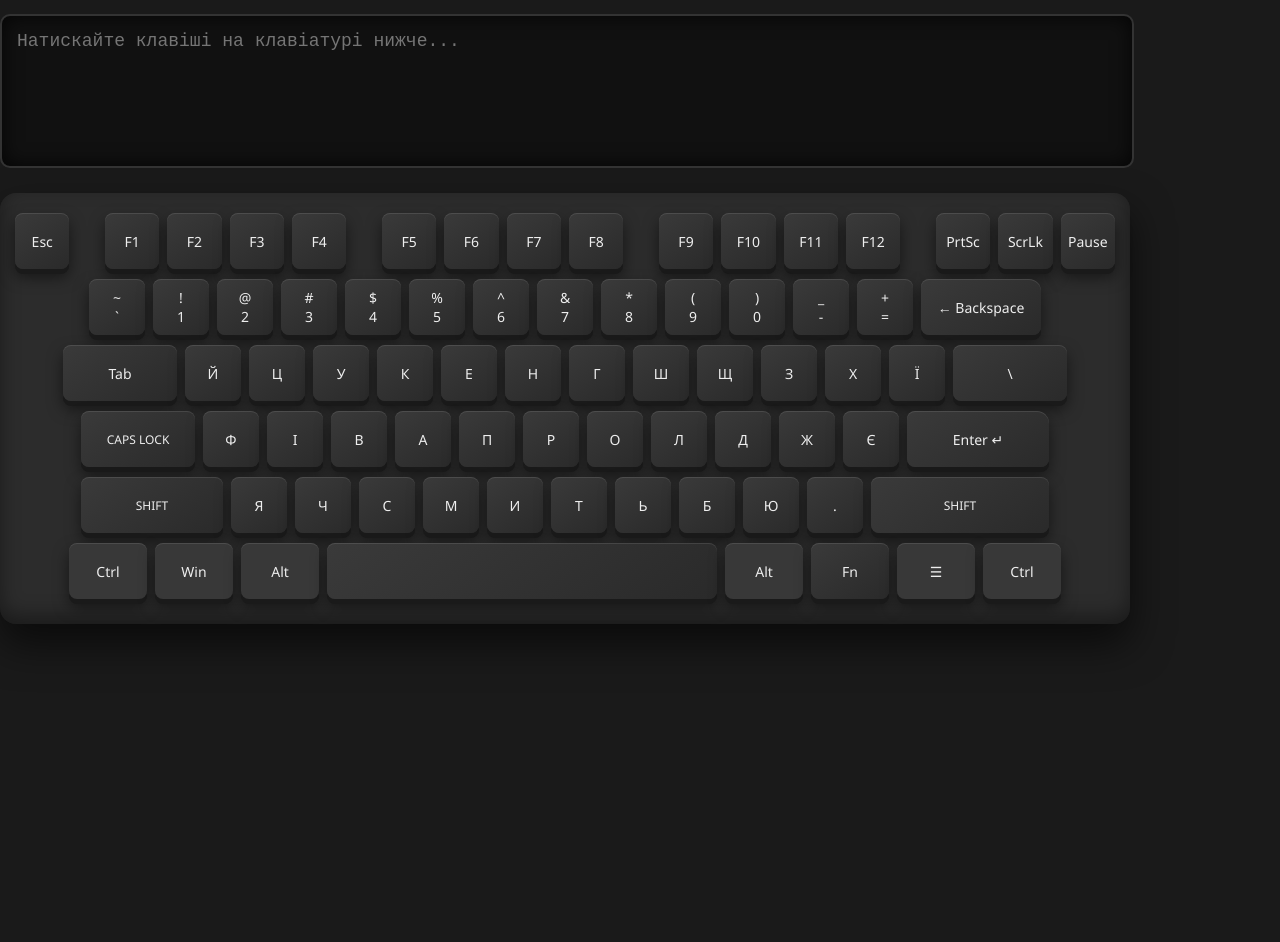
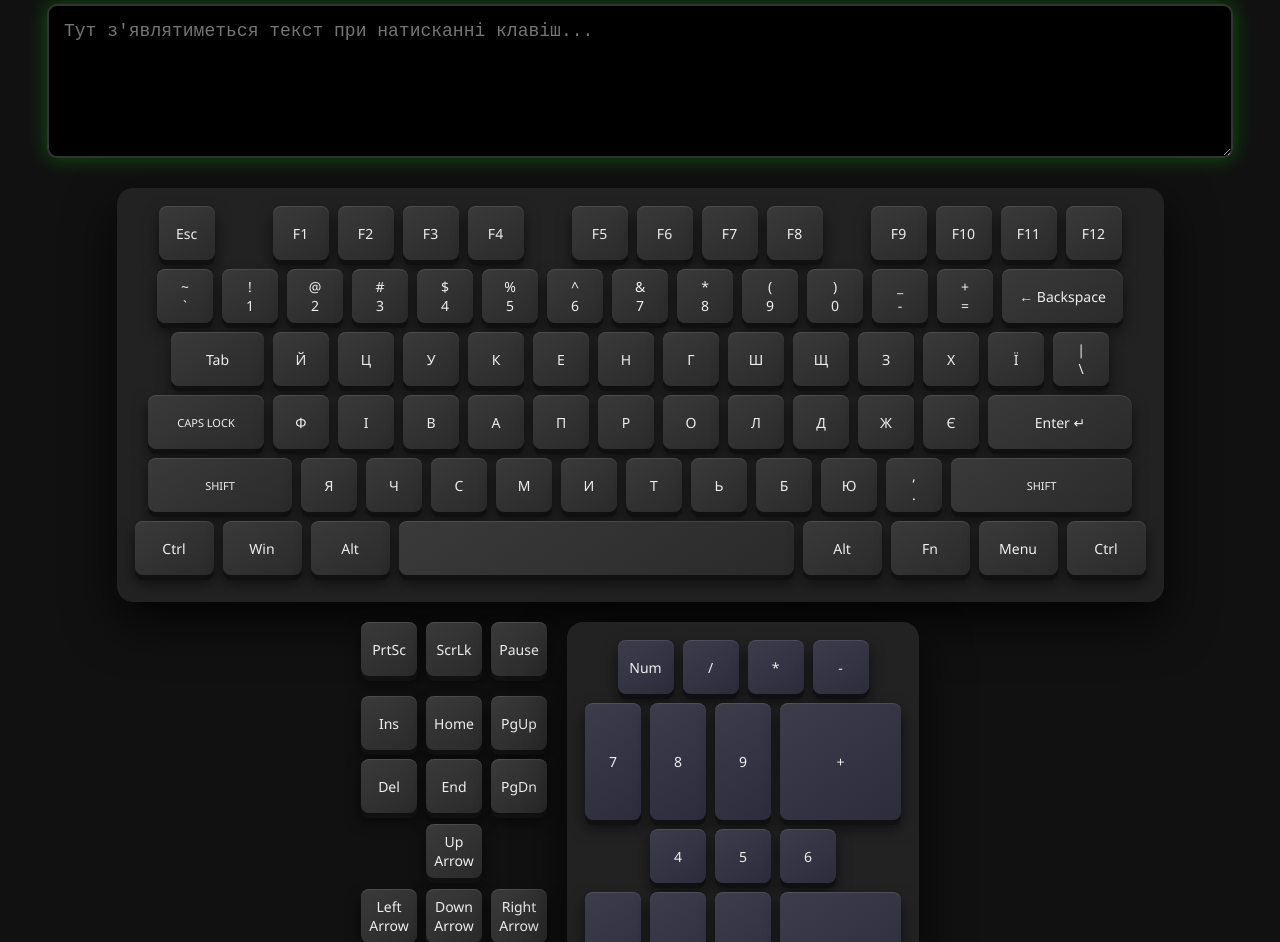
Before and after one commit to OvsienkoSasha/my-first-website, a plain HTML site: page practical4.html in a window 1280 px wide. Shown: the part 89-1031 px from the top of the page. Before the commit the page ends 820 px from the top, so only its background shows below. Drawn offline with Linux system fonts and the light colour scheme.

Commit message:
Update practical4.html

```diff
--- a/practical4.html
+++ b/practical4.html
@@ -2,145 +2,135 @@
 <html lang="uk">
 <head>
 <meta charset="UTF-8">
-<title>Віртуальна клавіатура 100% (Full Size)</title>
+<title>Віртуальна клавіатура 100% + NumPad</title>
 <style>
   body {
     margin: 0;
-    height: 100vh;
-    background: #1a1a1a;
-    display: center;
+ padding: 20px 0;
+ min-height: 100vh;
+ background: #111;
+ display: flex;
+ flex-direction: column;
  align-items: center;
  font-family: 'Segoe UI', sans-serif;
  user-select: none;
   }
 
-  .keyboard {
-    background: #2c2c2c;
-    padding: 20px 15px 15px;
+  h1 {
+    color: #0f0;
+    text-align: center;
+    margin: 10px 0 20px;
+    text-shadow: 0 0 15px #0f0;
+  }
+
+  textarea.output {
+    width: 90%;
+    max-width: 1200px;
+    height: 120px;
+    padding: 15px;
+    background: #000;
+    color: #0f0;
+    font-family: 'Courier New', monospace;
+    font-size: 18px;
+    border: 2px solid #333;
+    border-radius: 10px;
+    resize: vertical;
+    box-shadow: 0 0 20px rgba(0,255,0,0.3);
+  }
+
+  .keyboard-container {
+    display: flex;
+    gap: 20px;
+    flex-wrap: wrap;
+    justify-content: center;
+    margin-top: 30px;
+  }
+
+  .keyboard, .numpad {
+    background: #222;
+    padding: 18px;
     border-radius: 16px;
-    box-shadow:
-      0 20px 40px rgba(0,0,0,0.6),
-      inset 0 -8px 20px rgba(0,0,0,0.4);
-    width: 1100px;
-    max-width: 96vw;
+    box-shadow: 0 20px 50px rgba(0,0,0,0.8);
   }
 
   .row {
     display: flex;
     justify-content: center;
-    margin-bottom: 10px;
-    gap: 8px;
+    margin-bottom: 9px;
+    gap: 9px;
   }
 
   .key {
     background: linear-gradient(145deg, #3a3a3a, #2a2a2a);
     color: #eee;
-    border: none;
     border-radius: 8px;
     box-shadow:
-      0 5px 0 #1a1a1a,
-      0 8px 15px rgba(0,0,0,0.5),
+      0 5px 0 #111,
+      0 8px 15px rgba(0,0,0,0.6),
       inset 0 1px 0 rgba(255,255,255,0.1);
     font-size: 14px;
     font-weight: 500;
     text-align: center;
     display: flex;
-    align-items: center;
+    flex-direction: column;
     justify-content: center;
-    transition: all 0.07s ease;
+    min-height: 54px;
+    transition: all 0.07s;
     cursor: pointer;
-    min-height: 56px;
+  }
+
+  .key:active, .key:hover {
+    background: linear-gradient(145deg, #444, #333);
   }
 
   .key:active {
     transform: translateY(4px);
-    box-shadow:
-      0 1px 0 #1a1a1a,
-      0 4px 8px rgba(0,0,0,0.6);
+    box-shadow: 0 1px 0 #111;
   }
 
-  /* Розміри клавіш */
-  .k1 { width: 56px; }
-  .k1-25 { width: calc(56px * 1.25 + 8px); }
-  .k1-5 { width: calc(56px * 1.5 + 8px); }
-  .k1-75 { width: calc(56px * 1.75 + 16px); }
-  .k2 { width: calc(56px * 2 + 8px); }
-  .k2-25 { width: calc(56px * 2.25 + 16px); }
-  .k2-75 { width: calc(56px * 2.75 + 24px); }
-  .k6-25 { width: calc(56px * 6.25 + 5*8px); }
-  .k6-5 { width: calc(56px * 6.5 + 5*8px); }
-  .k7 { width: calc(56px * 7 + 6*8px); }
+  /* Розміри клавіш (1 юніт = 56px + 9px gap) */
+  .k1     { width: 56px; }
+  .k1-25  { width: calc(56px * 1.25 + 9px); }
+  .k1-5   { width: calc(56px * 1.5 + 9px); }
+  .k1-75  { width: calc(56px * 1.75 + 2*9px); }
+  .k2     { width: calc(56px * 2 + 9px); }
+  .k2-25  { width: calc(56px * 2.25 + 2*9px); }
+  .k2-75  { width: calc(56px * 2.75 + 3*9px); }
+  .k6-25  { width: calc(56px * 6.25 + 5*9px); }
+  .k7     { width: calc(56px * 7 + 6*9px); }
 
-  .key.space {
-    width: calc(56px * 6.25 + 5*8px);
-  }
-
-  .key.caps, .key.shiftl, .key.shiftr {
-    font-size: 12px;
-    text-transform: uppercase;
-  }
-
-  .key.fn { background: #444; }
-  .key.ctrl, .key.alt, .key.win, .key.menu { background: #383838; }
+  .key.num { background: linear-gradient(145deg, #3c3c4c, #2c2c3c); }
   .key.enter { border-radius: 8px 12px 8px 8px; }
   .key.backspace { border-radius: 8px 12px 8px 8px; }
+  .key.shiftl, .key.shiftr, .key.caps { font-size: 11px; text-transform: uppercase; }
 
-  .output {
-    width: 100%;
-    max-width: 1100px;
-    height: 120px;
-    margin: 20px auto;
-    padding: 15px;
-    background: #111;
-    color: #0f0;
-    font-family: 'Courier New', monospace;
-    font-size: 18px;
-    border-radius: 10px;
-    border: 2px solid #333;
-    resize: none;
-    box-shadow: inset 0 0 20px rgba(0,0,0,0.8);
-  }
-
-  h1 {
-    color: #fff;
-    text-align: center;
-    margin: 20px 0;
-    text-shadow: 0 0 10px rgba(100,200,255,0.5);
-  }
+  /* NumPad специфічні */
+  .numpad .k2 { width: calc(56px * 2 + 9px); height: 117px; } /* Num Enter */
+  .numpad .k0 { width: calc(56px * 2 + 9px); }
 </style>
 </head>
 <body>
 
-<h1>Віртуальна клавіатура 100% форм-фактор</h1>
+<h1>Повна віртуальна клавіатура 100% + NumPad (укр/eng)</h1>
+<textarea class="output" placeholder="Тут з'являтиметься текст при натисканні клавіш..."></textarea>
 
-<textarea class="output" placeholder="Натискайте клавіші на клавіатурі нижче..."></textarea>
+<div class="keyboard-container">
 
+  <!-- Основна клавіатура -->
   <div class="keyboard">
-  <!-- Ряд 1: Escape та F-ряд -->
+
+    <!-- Esc + F-ряд -->
     <div class="row">
       <div class="key k1">Esc</div>
-    <div style="width: 20px;"></div>
-    <div class="key k1">F1</div>
-    <div class="key k1">F2</div>
-    <div class="key k1">F3</div>
-    <div class="key k1">F4</div>
-    <div style="width: 20px;"></div>
-    <div class="key k1">F5</div>
-    <div class="key k1">F6</div>
-    <div class="key k1">F7</div>
-    <div class="key k1">F8</div>
-    <div style="width: 20px;"></div>
-    <div class="key k1">F9</div>
-    <div class="key k1">F10</div>
-    <div class="key k1">F11</div>
-    <div class="key k1">F12</div>
-    <div style="width: 20px;"></div>
-    <div class="key k1">PrtSc</div>
-    <div class="key k1">ScrLk</div>
-    <div class="key k1">Pause</div>
+      <div style="width:40px"></div>
+      <div class="key k1">F1</div><div class="key k1">F2</div><div class="key k1">F3</div><div class="key k1">F4</div>
+      <div style="width:30px"></div>
+      <div class="key k1">F5</div><div class="key k1">F6</div><div class="key k1">F7</div><div class="key k1">F8</div>
+      <div style="width:30px"></div>
+      <div class="key k1">F9</div><div class="key k1">F10</div><div class="key k1">F11</div><div class="key k1">F12</div>
     </div>
 
-  <!-- Ряд 2: Цифри та символи -->
+    <!-- Цифровий ряд -->
     <div class="row">
       <div class="key k1">~<br>`</div>
       <div class="key k1">!<br>1</div>
@@ -149,7 +139,7 @@
       <div class="key k1">$<br>4</div>
       <div class="key k1">%<br>5</div>
       <div class="key k1">^<br>6</div>
-    <div class="key k1">&amp;<br>7</div>
+      <div class="key k1">&<br>7</div>
       <div class="key k1">*<br>8</div>
       <div class="key k1">(<br>9</div>
       <div class="key k1">)<br>0</div>
@@ -158,58 +148,34 @@
       <div class="key k2 backspace">← Backspace</div>
     </div>
 
-  <!-- Ряд 3 -->
+    <!-- Tab ряд -->
     <div class="row">
-    <div class="key k1-75">Tab</div>
-    <div class="key k1">Й</div>
-    <div class="key k1">Ц</div>
-    <div class="key k1">У</div>
-    <div class="key k1">К</div>
-    <div class="key k1">Е</div>
-    <div class="key k1">Н</div>
-    <div class="key k1">Г</div>
-    <div class="key k1">Ш</div>
-    <div class="key k1">Щ</div>
-    <div class="key k1">З</div>
-    <div class="key k1">Х</div>
-    <div class="key k1">Ї</div>
-    <div class="key k1-75">\</div>
+      <div class="key k1-5">Tab</div>
+      <div class="key k1">Й</div><div class="key k1">Ц</div><div class="key k1">У</div><div class="key k1">К</div>
+      <div class="key k1">Е</div><div class="key k1">Н</div><div class="key k1">Г</div><div class="key k1">Ш</div>
+      <div class="key k1">Щ</div><div class="key k1">З</div><div class="key k1">Х</div><div class="key k1">Ї</div>
+      <div class="key k1">|<br>\</div>
     </div>
 
-  <!-- Ряд 4 -->
+    <!-- Caps ряд -->
     <div class="row">
       <div class="key k1-75 caps">Caps Lock</div>
-    <div class="key k1">Ф</div>
-    <div class="key k1">І</div>
-    <div class="key k1">В</div>
-    <div class="key k1">А</div>
-    <div class="key k1">П</div>
-    <div class="key k1">Р</div>
-    <div class="key k1">О</div>
-    <div class="key k1">Л</div>
-    <div class="key k1">Д</div>
-    <div class="key k1">Ж</div>
-    <div class="key k1">Є</div>
+      <div class="key k1">Ф</div><div class="key k1">І</div><div class="key k1">В</div><div class="key k1">А</div>
+      <div class="key k1">П</div><div class="key k1">Р</div><div class="key k1">О</div><div class="key k1">Л</div>
+      <div class="key k1">Д</div><div class="key k1">Ж</div><div class="key k1">Є</div>
       <div class="key k2-25 enter">Enter ↵</div>
     </div>
 
-  <!-- Ряд 5 -->
+    <!-- Shift ряд -->
     <div class="row">
       <div class="key k2-25 shiftl">Shift</div>
-    <div class="key k1">Я</div>
-    <div class="key k1">Ч</div>
-    <div class="key k1">С</div>
-    <div class="key k1">М</div>
-    <div class="key k1">И</div>
-    <div class="key k1">Т</div>
-    <div class="key k1">Ь</div>
-    <div class="key k1">Б</div>
-    <div class="key k1">Ю</div>
-    <div class="key k1">.</div>
+      <div class="key k1">Я</div><div class="key k1">Ч</div><div class="key k1">С</div><div class="key k1">М</div>
+      <div class="key k1">И</div><div class="key k1">Т</div><div class="key k1">Ь</div><div class="key k1">Б</div>
+      <div class="key k1">Ю</div><div class="key k1">,<br>.</div>
       <div class="key k2-75 shiftr">Shift</div>
     </div>
 
-  <!-- Ряд 6: Пробіл та нижні клавіші -->
+    <!-- Нижній ряд -->
     <div class="row">
       <div class="key k1-25 ctrl">Ctrl</div>
       <div class="key k1-25 win">Win</div>
@@ -217,59 +183,121 @@
       <div class="key k6-25 space">&nbsp;</div>
       <div class="key k1-25 alt">Alt</div>
       <div class="key k1-25">Fn</div>
-    <div class="key k1-25 menu">☰</div>
+      <div class="key k1-25 menu">Menu</div>
       <div class="key k1-25 ctrl">Ctrl</div>
     </div>
   </div>
 
+  <!-- Блок стрілок + Insert/Delete + NumPad -->
+  <div style="display:flex; gap:20px;">
+
+    <!-- Стрілки + Insert блок -->
+    <div>
+      <div class="row" style="margin-bottom:20px; justify-content:flex-end;">
+        <div class="key k1">PrtSc</div>
+        <div class="key k1">ScrLk</div>
+        <div class="key k1">Pause</div>
+      </div>
+
+      <div class="row" style="justify-content:flex-end;">
+        <div class="key k1">Ins</div>
+        <div class="key k1">Home</div>
+        <div class="key k1">PgUp</div>
+      </div>
+      <div class="row" style="justify-content:flex-end;">
+        <div class="key k1">Del</div>
+        <div class="key k1">End</div>
+        <div class="key k1">PgDn</div>
+      </div>
+      <div class="row" style="height:58px; align-items:center; justify-content:center; margin-top:9px;">
+        <div class="key k1" style="margin:0 65px;">Up Arrow</div>
+      </div>
+      <div class="row" style="justify-content:center;">
+        <div class="key k1">Left Arrow</div>
+        <div class="key k1">Down Arrow</div>
+        <div class="key k1">Right Arrow</div>
+      </div>
+    </div>
+
+    <!-- NumPad -->
+    <div class="numpad">
+      <div class="row">
+        <div class="key k1 num">Num</div>
+        <div class="key k1 num">/</div>
+        <div class="key k1 num">*</div>
+        <div class="key k1 num">-</div>
+      </div>
+      <div class="row">
+        <div class="key k1 num">7</div>
+        <div class="key k1 num">8</div>
+        <div class="key k1 num">9</div>
+        <div class="key k2 num" style="height:117px;">+</div>
+      </div>
+      <div class="row">
+        <div class="key k1 num">4</div>
+        <div class="key k1 num">5</div>
+        <div class="key k1 num">6</div>
+      </div>
+      <div class="row">
+        <div class="key k1 num">1</div>
+        <div class="key k1 num">2</div>
+        <div class="key k1 num">3</div>
+        <div class="key k2 num" style="height:117px;">Enter</div>
+      </div>
+      <div class="row">
+        <div class="key k2 num k0">0</div>
+        <div class="key k1 num">.</div>
+      </div>
+    </div>
+
+  </div>
+</div>
+
 <script>
-  const textarea = document.querySelector('.output');
-  const keys = document.querySelectorAll('.key');
+  const output = document.querySelector('.output');
+  document.querySelectorAll('.key').forEach(key => {
+    key.addEventListener('click', () => {
+      let text = key.
+        textContent.trim();
 
-  keys.forEach(key => {
-    key.addEventListener('click', () => {
-      const text = key.innerText.trim();
-
-      if (text === '← Backspace') {
-        textarea.value = textarea.value.slice(0, -1);
-      } else if (text === 'Enter ↵') {
-        textarea.value += '\n';
-      } else if (text === 'Tab') {
-        textarea.value += '    ';
-      } else if (text === '') {
-        textarea.value += ' ';
-      } else {
-        // Обробка двосимвольних клавіш (наприклад ! та 1)
-        const lines = key.innerHTML.split('<br>');
-        const upper = lines[0];
-        const lower = lines[1] || lines[0];
-
-        // Якщо Shift натиснуто (простий варіант — завжди верхній регістр для символів)
-        if (document.querySelector('.shiftl:active') || document.querySelector('.shiftr:active')) {
-          textarea.value += upper;
-        } else {
-          textarea.value += lower;
+      if (key.innerHTML.includes('<br>')) {
+        const parts = key.innerHTML.split('<br>');
+        text = parts[0]; // верхній символ при Shift, але поки просто беремо верхній
       }
 
-        // Простий варіант: завжди друкуємо нижній регістр, крім спецклавіш
-        const simpleText = key.textContent.replace(/[^a-zа-яёіїє0-9]/gi, '');
-        if (simpleText.length === 1) {
-          textarea.value += simpleText;
-        } else if (upper.length === 1 && !'←↵'.includes(upper)) {
-          textarea.value += upper;
-        }
+      // Спеціальні клавіші
+      if (text === 'Backspace' || text.includes('Backspace')) {
+        output.value = output.value.slice(0, -1);
+      } else if (text === 'Enter' || text.includes('Enter')) {
+        output.value += '\n';
+      } else if (text === 'Tab') {
+        output.value += '    ';
+      } else if (text === '') {
+        output.value += ' ';
+      } else if (text === 'Caps Lock'  text === 'Shift'  text === 'Ctrl'  text === 'Alt'  text === 'Win') {
+        // просто підсвітка, не друкуємо
+        key.classList.toggle('active');
+        setTimeout(() => key.classList.remove('active'), 300);
+      } else {
+        output.value += text;
       }
 
-      textarea.focus();
-      textarea.scrollTop = textarea.scrollHeight;
+      output.focus();
+      output.scrollTop = output.scrollHeight;
     });
   });
 
-  // Підтримка реальної клавіатури
+  // Підтримка реальної фізичної клавіатури
   document.addEventListener('keydown', e => {
-    textarea.value += e.key === 'Enter' ? '\n' : e.key;
-    textarea.focus();
-    textarea.scrollTop = textarea.scrollHeight;
+    if (e.key.length === 1  e.key === 'Enter'  e.key === 'Backspace'  e.key === 'Tab'  e.key === ' ') {
+      e.preventDefault();
+      if (e.key === 'Enter') output.value += '\n';
+      else if (e.key === 'Backspace') output.value = output.value.slice(0, -1);
+      else if (e.key === 'Tab') output.value += '    ';
+      else if (e.key === ' ') output.value += ' ';
+      else output.value += e.key;
+      output.scrollTop = output.scrollHeight;
+    }
   });
 </script>
 </body>
```
Lines whose indentation alone changed are shown as unchanged.
